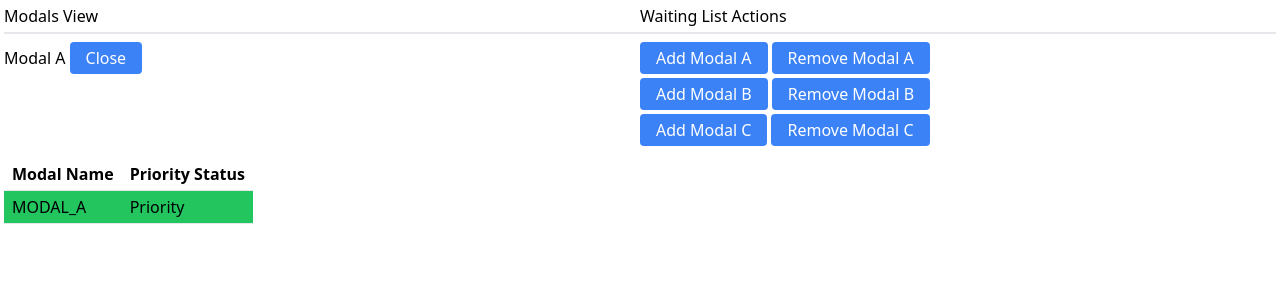
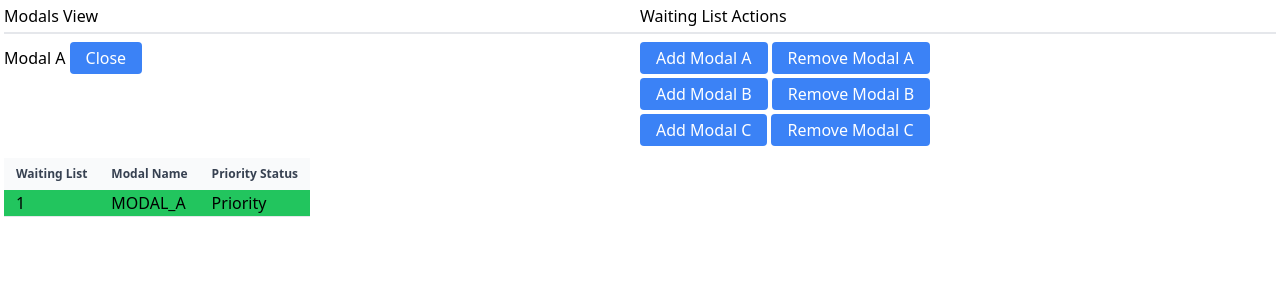
Before and after one commit to fedorovsky/vite-react-ts, a React (Vite) app: page / in a window 1280 px wide. Both pictures are taken after a click on the button "Add Modal A". Shown: the top 300 px of the page. Built offline with nearby package versions, Linux system fonts and the light colour scheme.

Commit message:
Added Waiting List table

```diff
--- a/src/app/global-modals/components/debugger/WaitingList.tsx
+++ b/src/app/global-modals/components/debugger/WaitingList.tsx
@@ -8,40 +8,36 @@ import { useAppSelector } from '@/core/hooks/useAppSelector.ts';
 export const WaitingList = () => {
   const waitingList = useAppSelector(globalModalsModule.selectors.waitingList);
   return (
-    <div>
     <table>
-        <thead>
+      <thead className="text-xs text-gray-700 bg-gray-50 dark:bg-gray-700 dark:text-gray-400">
         <tr>
-            <th className="py-1 px-2 border-b border-gray-200 text-left">
-              Modal Name
-            </th>
-            <th className="py-1 px-2 border-b border-gray-200 text-left">
-              Priority Status
-            </th>
+          <th className="px-3 py-2">Waiting List</th>
+          <th className="px-3 py-2">Modal Name</th>
+          <th className="px-3 py-2">Priority Status</th>
         </tr>
       </thead>
       <tbody>
-          {waitingList.map((item) => (
-            <ModalPriorityDisplay key={item} modalName={item} />
+        {waitingList.map((item, index) => (
+          <ModalPriorityDisplay index={index + 1} key={item} modalName={item} />
         ))}
       </tbody>
     </table>
-    </div>
   );
 };
 
 const ModalPriorityDisplay = ({
+  index,
   modalName,
 }: {
+  index: number;
   modalName: GLOBAL_MODAL_NAME;
 }) => {
   const { isPriority } = usePriorityModal(modalName);
   return (
     <tr className={`${isPriority ? 'bg-green-500' : 'bg-red-500'}`}>
-      <td className="py-1 px-2 border-b border-gray-200 text-left">
-        {modalName}
-      </td>
-      <td className="py-1 px-2 border-b border-gray-200 text-left">
+      <td className="px-3 border-b dark:border-gray-700">{index}</td>
+      <td className="px-3 border-b dark:border-gray-700">{modalName}</td>
+      <td className="px-3 border-b dark:border-gray-700">
         {isPriority ? 'Priority' : 'Not Priority'}
       </td>
     </tr>
```
Lines whose indentation alone changed are shown as unchanged.
